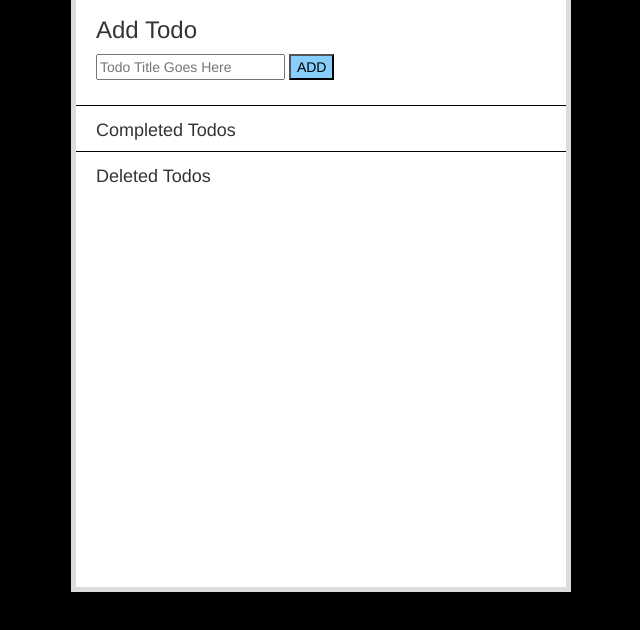
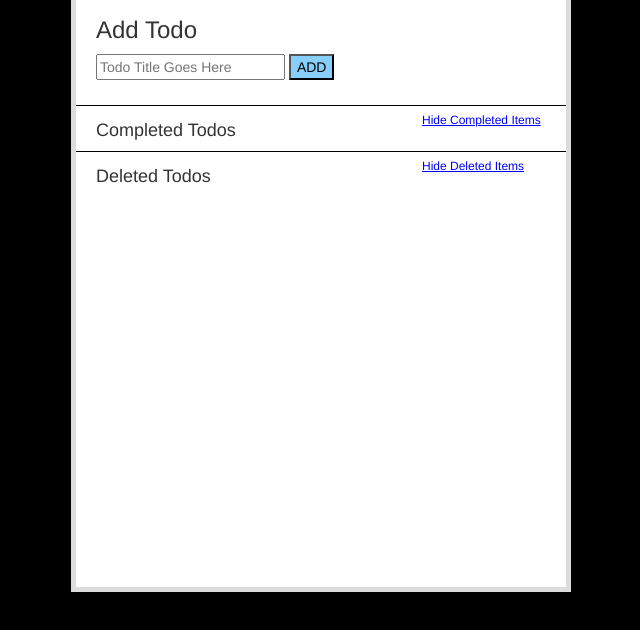
Before and after one commit to cs5120294/Todo, a website: page public/index.html in a window 1280 px wide. Shown: the part 158-788 px from the top of the page, without its empty margins (319-959 px from the left). Drawn offline with nearby package versions, Linux system fonts and the light colour scheme; no server answers.

Commit message:
hide buttons added

```diff
--- a/public/index.html
+++ b/public/index.html
@@ -27,11 +27,13 @@
 </div>
 
 <div id="complete_box">
+    <input type="button" id="hide_button_complete" value="Hide Completed Items" onclick="hideCompletedToDoAJAX()"/>
     <h4>Completed Todos</h4>
     <div id="todos_list_div_completed"></div>
 </div>
 
 <div id="delete_box">
+    <input type="button" id="hide_button_delete" value="Hide Deleted Items" onclick="hideDeletedToDoAJAX()"/>
     <h4>Deleted Todos</h4>
     <div id="todos_list_div_deleted"></div>
 </div>
--- a/public/script.js
+++ b/public/script.js
@@ -5,6 +5,8 @@ const TODOS_LIST_ID_ACTIVE = "todos_list_div_active";
 const TODOS_LIST_ID_COMPLETED = "todos_list_div_completed";
 const TODOS_LIST_ID_DELETED = "todos_list_div_deleted";
 const NEW_TODO_INPUT_ID = "new_todo_input";
+const HIDE_COMPLETE_BUTTON_ID = "hide_button_complete";
+const HIDE_DELETE_BUTTON_ID = "hide_button_delete";
 
 window.onload = getTodosAJAX();
 
@@ -130,6 +132,26 @@ function addTodoAJAX(){
     xhr.send(data);
 }
 
+function hideCompletedToDoAJAX(){
+    var elem = document.getElementById(TODOS_LIST_ID_COMPLETED);
+    if(elem.style.display=='none'){
+        elem.style.display = 'block';
+    }
+    else{
+        elem.style.display = 'none';
+    }
+}
+
+function hideDeletedToDoAJAX(){
+    var elem = document.getElementById(TODOS_LIST_ID_DELETED);
+    if(elem.style.display=='none'){
+        elem.style.display = 'block';
+    }
+    else{
+        elem.style.display = 'none';
+    }
+}
+
 function completeTodoAJAX(id){
     var xhr = new XMLHttpRequest();
     xhr.open("PUT", "/api/todos/"+id, true);
--- a/public/styles.css
+++ b/public/styles.css
@@ -46,6 +46,31 @@ input[type=checkbox].check_active{
     /*border-radius: 3px;*/
 /*}*/
 
+#hide_button_complete{
+    -webkit-appearance: none;
+    width: 150px;
+    color: blue;
+    background: transparent;
+    border: transparent;
+    float: right;
+    font-size: 12px;
+    text-align: left;
+    text-decoration: underline;
+    padding-right: 30px;
+}
+
+#hide_button_delete{
+    -webkit-appearance: none;
+    width: 150px;
+    color: blue;
+    background: transparent;
+    border: transparent;
+    float: right;
+    padding-right: 30px;
+    font-size: 12px;
+    text-decoration: underline;
+    text-align: left;
+}
 
 .regular-checkbox {
     -webkit-appearance: none;
```
Also changed, not shown: screenshots/sample1.PNG, screenshots/sample2.png, screenshots/sample3.PNG (added).
